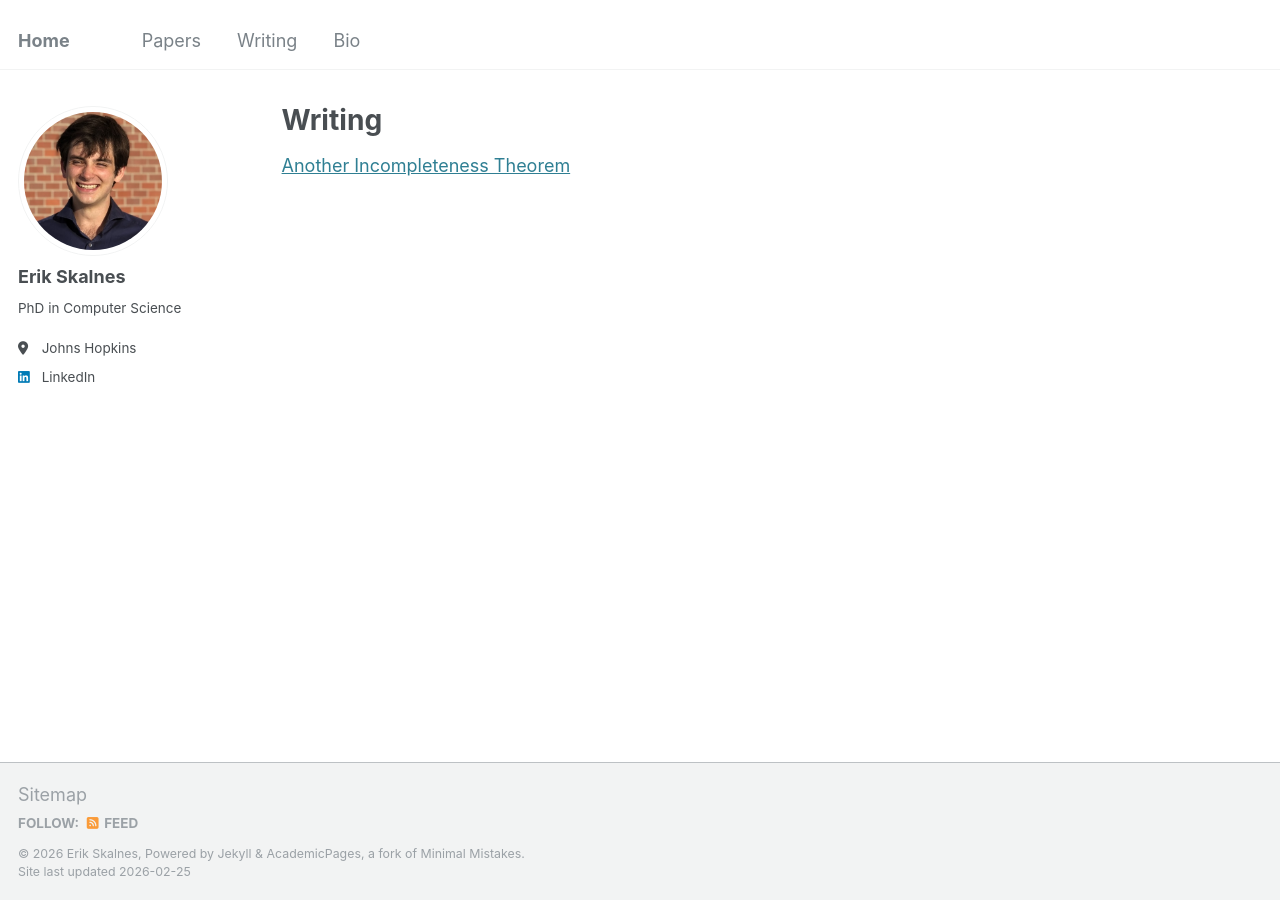
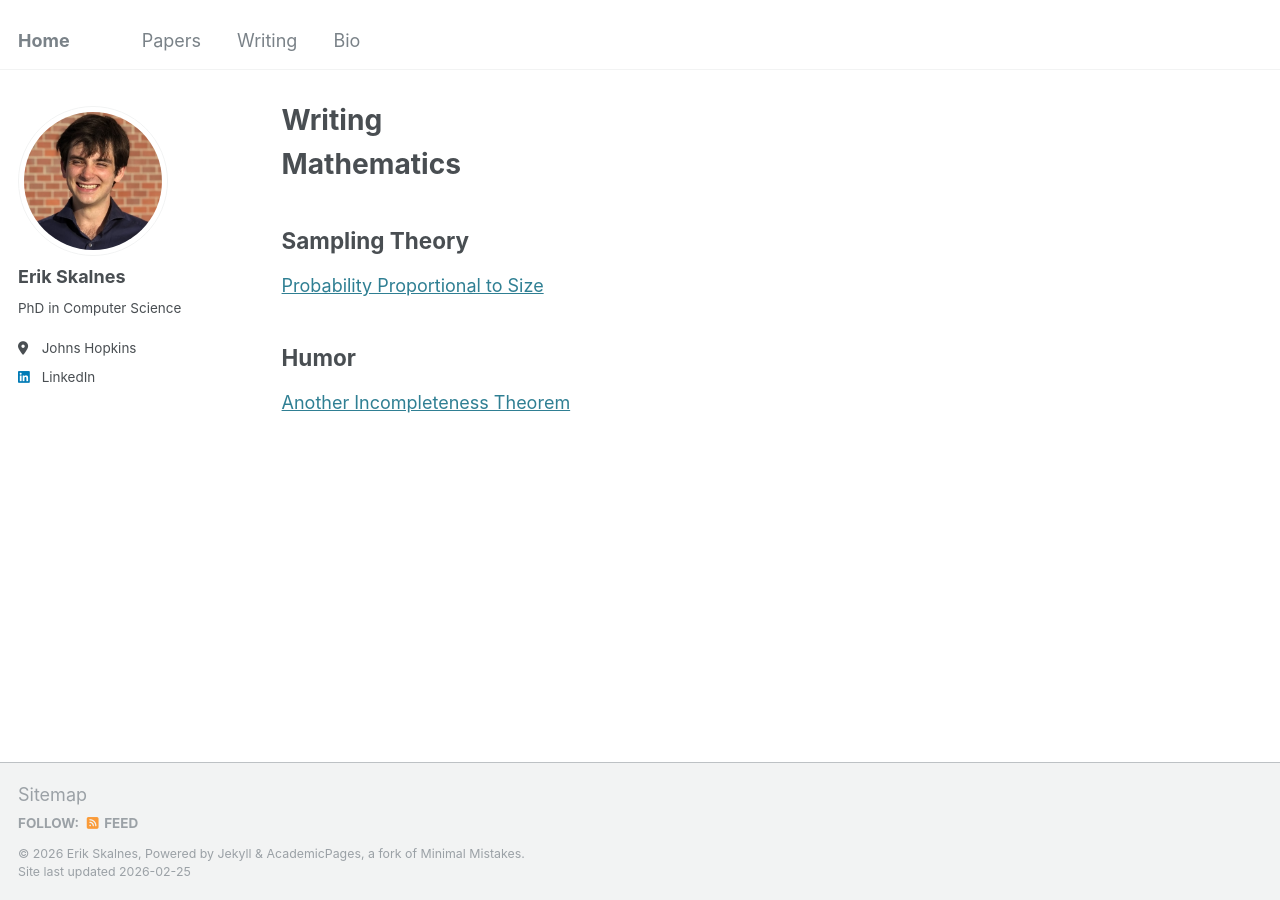
Before and after one commit to skalnes/skalnes.github.io, a Jekyll site: the page built from _pages/writing.md, in a window 1280 px wide. Built offline with Jekyll 4.4.1, drawn with Linux system fonts in a browser that asks for light colours.

Commit message:
oops forgot

```diff
--- a/_pages/writing.md
+++ b/_pages/writing.md
@@ -9,4 +9,12 @@ redirect_from:
 
 {% include base_path %}
 
+# Mathematics
+
+## Sampling Theory
+
+[Probability Proportional to Size]({{ base_path }}/files/2026-02-24_PPS.pdf)
+
+## Humor
+
 [Another Incompleteness Theorem]({{ base_path }}/files/2026-02-02-SkillIssueIncompThm.pdf)
```
